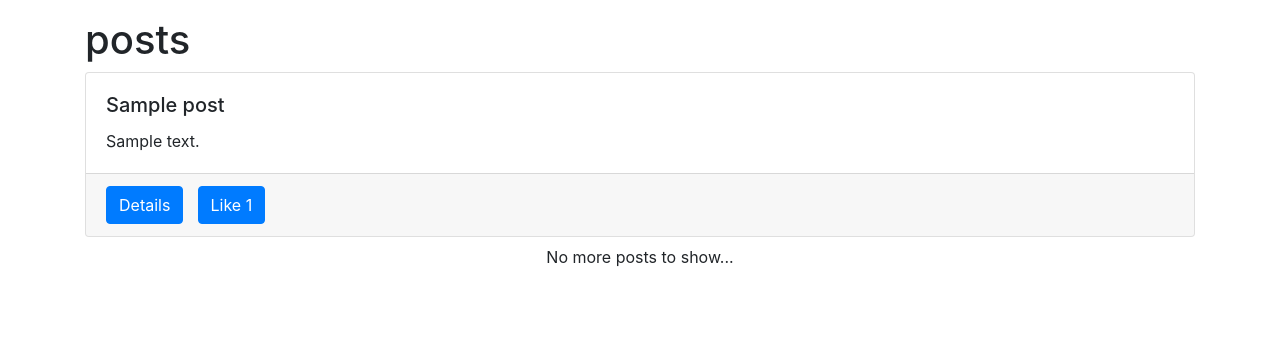
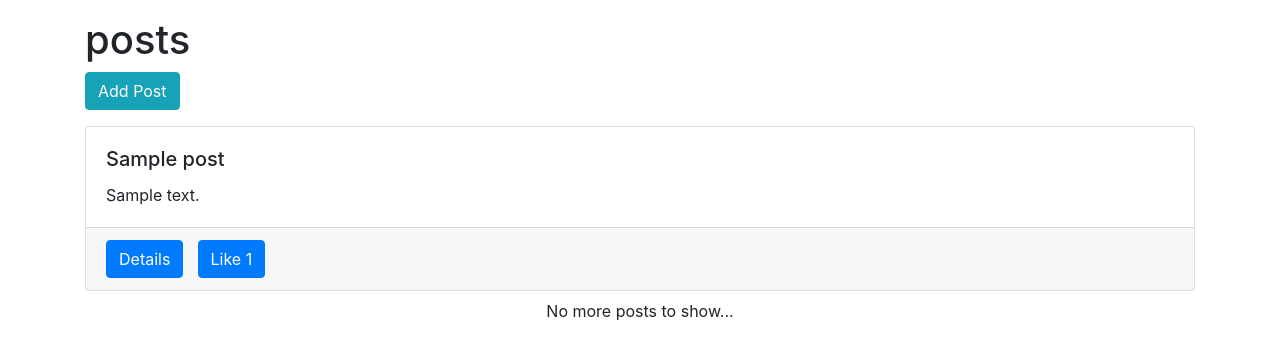
Before and after one commit to Rhythm1821/django-ajax-js-crud-app, a Django app: page / in a window 1280 px wide. Shown: the top 360 px of the page. Run offline with Django 5.2, Linux system fonts and the light colour scheme; tables that the repository leaves empty hold one stand-in row (values such as "Sample post"); some libraries are stand-ins or nearby versions.

Commit message:
post details

```diff
--- a/src/ImageHub/settings.py
+++ b/src/ImageHub/settings.py
@@ -30,7 +30,11 @@ INSTALLED_APPS = [
     'profiles',
 
     'crispy_forms',
+    'crispy_bootstrap5',
 ]
+
+CRISPY_ALLOWED_TEMPLATE_PACKS = "bootstrap5"
+CRISPY_TEMPLATE_PACK = "bootstrap5"
 
 MIDDLEWARE = [
     'django.middleware.security.SecurityMiddleware',
--- /dev/null
+++ b/src/posts/forms.py
@@ -0,0 +1,7 @@
+from django import forms
+from .models import Post
+
+class PostForm(forms.ModelForm):
+    class Meta:
+        model = Post
+        fields = ['title', 'body']
--- a/src/posts/models.py
+++ b/src/posts/models.py
@@ -17,3 +17,6 @@ class Post(models.Model):
     @property
     def like_count(self):
         return self.liked.all().count()
+
+    class Meta:
+        ordering = ('-created',)
--- a/src/posts/static/posts/main.js
+++ b/src/posts/static/posts/main.js
@@ -3,6 +3,13 @@ const postsBox=document.querySelector('#posts-box');
 const spinnerBox=document.querySelector('#spinner-box');
 const loadBtn = document.querySelector('#load-btn');
 const endBox = document.querySelector('#end-box');
+const postForm = document.querySelector('#post-form');
+const title = document.getElementById('id_title');
+const body = document.getElementById('id_body');
+const csrf = document.getElementsByName('csrfmiddlewaretoken')
+const alertBox = document.querySelector('#alert-box');
+
+const url=window.location.href
 
 function getCookie(name) {
     let cookieValue = null;
@@ -36,7 +43,6 @@ const likeUnlikePost = () => {
                 'pk': clickedId
             },
             success: function(response){
-                console.log('success',response);
                 clickedBtn.textContent = response.liked?`Unlike ${response.count}`:`Like ${response.count}`
             },
             error: function(error){
@@ -53,12 +59,10 @@ const getData = () => {
         type: 'GET',
         url: `/data/${visible}`,
         success: function(response){
-            console.log('success',response);
             data=response.data
             setTimeout(() => {
                 spinnerBox.classList.add('not-visible');
             data.forEach(element => {
-                console.log(element);
                 postsBox.innerHTML+=`
                 <div class="card mb-2">
                     <div class="card-body">
@@ -68,7 +72,7 @@ const getData = () => {
                         <div class="card-footer">
                             <div class="row">
                                 <div class="col-1">
-                                    <a href="#" class="btn btn-primary">Details</a>
+                                    <a href="${url}${element.id}" class="btn btn-primary">Details</a>
                                 </div>
                                 <div class="col-2">
                                     <form class="like-unlike-form" data-form-id=${element.id}>
@@ -103,3 +107,47 @@ loadBtn.addEventListener('click', (e)=>{
 })
 
 getData()
+
+postForm.addEventListener('submit', e=>{
+    e.preventDefault()
+
+    $.ajax({
+        type: 'POST',
+        url: '',
+        data: {
+            'csrfmiddlewaretoken': csrf[0].value,
+            'title': title.value,
+            'body': body.value
+        },
+        success: function(response){
+            console.log('response',response);
+            postsBox.insertAdjacentHTML('afterbegin',
+            `<div class="card mb-2">
+                    <div class="card-body">
+                        <h5 class="card-title">${response.title}</h5>
+                        <p class="card-text">${response.body}</p>
+                        </div>
+                        <div class="card-footer">
+                            <div class="row">
+                                <div class="col-1">
+                                    <a href="#" class="btn btn-primary">Details</a>
+                                </div>
+                                <div class="col-2">
+                                    <form class="like-unlike-form" data-form-id=${response.id}>
+                                        <button id="like-unlike-${response.id}" href="#" class="btn btn-primary">Like (0)</button>
+                                    </form>
+                                </div>
+                            </div>
+                        </div>
+                </div>`)
+                likeUnlikePost()
+                $("#addPostModal").modal('hide');
+                handleAlerts('success','Post added successfully')
+                postForm.reset()
+        },
+        error: function(error){
+            console.log('error',error);
+            handleAlerts('danger','Something went wrong')
+        }
+    })
+})
--- a/src/posts/templates/posts/main.html
+++ b/src/posts/templates/posts/main.html
@@ -1,5 +1,6 @@
 {% extends 'base.html' %}
 {% load static %}
+{% load crispy_forms_tags %}
 {% block title %}ajax forms{% endblock title %}
 
 {% block scripts %}
@@ -8,11 +9,36 @@
 
 {% block content %}
 <h1>posts</h1>
-<!-- {% for post in posts %}
-<h3>{{ post.title }}</h3>
-<p>{{ post.body }}</p>
-<p>{{ post.author }}</p><br>
-{% endfor %} -->
+
+  <!-- Modal -->
+  <!-- Modal -->
+<div class="modal fade" id="addPostModal" tabindex="-1" aria-labelledby="exampleModalLabel" aria-hidden="true">
+    <div class="modal-dialog">
+      <div class="modal-content">
+        <div class="modal-header">
+          <h1 class="modal-title fs-5" id="exampleModalLabel">Add Post</h1>
+          <button type="button" class="btn-close" data-bs-dismiss="modal" aria-label="Close"></button>
+        </div>
+        <div class="modal-body">
+          <form action="" id="post-form">
+            {% csrf_token %}
+            {{ form|crispy }}
+
+            <div class="modal-footer">
+              <button type="button" class="btn btn-danger" data-bs-dismiss="modal">Close</button>
+              <button type="submit" class="btn btn-success">+ Add</button>
+            </div>
+          </form>
+        </div>
+      </div>
+    </div>
+  </div>
+  <div id="alert-box"></div>
+  <!-- Button trigger modal -->
+  <button type="button" class="btn btn-info mb-3" data-bs-toggle="modal" data-bs-target="#addPostModal">
+    Add Post
+  </button>
+
 
 <div id="posts-box"></div>
 <div id="spinner-box" class="text-center">
--- a/src/posts/urls.py
+++ b/src/posts/urls.py
@@ -8,4 +8,5 @@ urlpatterns = [
     path('hello-world/', views.hello_world_view, name='hello-world'),
     path('data/<int:num_posts>', views.load_post_data_view, name='posts-data'),
     path('like-unlike/', views.like_unlike_post, name='like-unlike'),
+    path('<int:pk>', views.post_detail, name='detail'),
 ]
--- a/src/posts/views.py
+++ b/src/posts/views.py
@@ -2,29 +2,60 @@ from django.http import JsonResponse
 from django.shortcuts import render
 from django.core import serializers
 from .models import Post
+from .forms import PostForm
+from profiles.models import Profile
 
 def post_list_and_create(request):
-    posts = Post.objects.all()
-    return render(request, 'posts/main.html', {'posts': posts})
+    form = PostForm(request.POST or None)
+    # qs = Post.objects.all()
+    if is_ajax(request):
+        if form.is_valid():
+            author = Profile.objects.get(user=request.user)
+            instance = form.save(commit=False)
+            instance.author = author
+            instance.save()
+            if is_ajax(request):
+                return JsonResponse({
+                    'id': instance.id,
+                    'title': instance.title,
+                    'body': instance.body,
+                    'author': instance.author.user.username
+                })
+    context = {
+        'form': form,
+        # 'qs': qs
+    }
+    return render(request, 'posts/main.html', context)
 
 def load_post_data_view(request,num_posts):
-    visible=3
-    upper = num_posts
-    lower = upper - visible
-    size = Post.objects.all().count()
-    posts = Post.objects.all()
-    data=[]
-    for obj in posts:
-        item = {
-            'id': obj.id,
-            'title': obj.title,
-            'body': obj.body,
-            'liked': True if request.user in obj.liked.all() else False,
-            'count': obj.like_count,
-            'author': obj.author.user.username,
-        }
-        data.append(item)
-    return JsonResponse({'data': data[lower:upper], 'size': size})
+    if is_ajax(request):
+        visible=3
+        upper = num_posts
+        lower = upper - visible
+        size = Post.objects.all().count()
+        posts = Post.objects.all()
+        data=[]
+        for obj in posts:
+            item = {
+                'id': obj.id,
+                'title': obj.title,
+                'body': obj.body,
+                'liked': True if request.user in obj.liked.all() else False,
+                'count': obj.like_count,
+                'author': obj.author.user.username,
+            }
+            data.append(item)
+        return JsonResponse({'data': data[lower:upper], 'size': size})
+
+def post_detail(request,pk):
+    obj = Post.objects.get(pk=pk)
+    form=PostForm()
+    context = {
+        'obj': obj,
+        'form': form
+    }
+    return render(request, 'posts/detail.html', context)
+    # return JsonResponse({'id':obj.id, 'title': obj.title, 'body': obj.body, 'author': obj.author.user.username})
 
 def is_ajax(request):
     return request.META.get('HTTP_X_REQUESTED_WITH') == 'XMLHttpRequest'
--- a/src/static/functions.js
+++ b/src/static/functions.js
@@ -0,0 +1,7 @@
+const handleAlerts = (type,msg) => {
+    alertBox.innerHTML = `
+    <div class="alert alert-${type}" role="alert">
+    ${msg}
+    </div>
+    `
+}
--- a/src/templates/base.html
+++ b/src/templates/base.html
@@ -8,6 +8,7 @@
 
     <!-- Bootstrap CSS -->
     <link rel="stylesheet" href="https://cdn.jsdelivr.net/npm/bootstrap@4.5.3/dist/css/bootstrap.min.css" integrity="sha384-TX8t27EcRE3e/ihU7zmQxVncDAy5uIKz4rEkgIXeMed4M0jlfIDPvg6uqKI2xXr2" crossorigin="anonymous">
+    <script src="https://cdn.jsdelivr.net/npm/bootstrap@5.3.1/dist/js/bootstrap.bundle.min.js"></script>
 
     <!-- custom css -->
     <link rel="stylesheet" href="{% static 'style.css' %}">
```
Also changed, not shown: src/posts/templates/posts/detail.html (added, +14 -0 lines).
